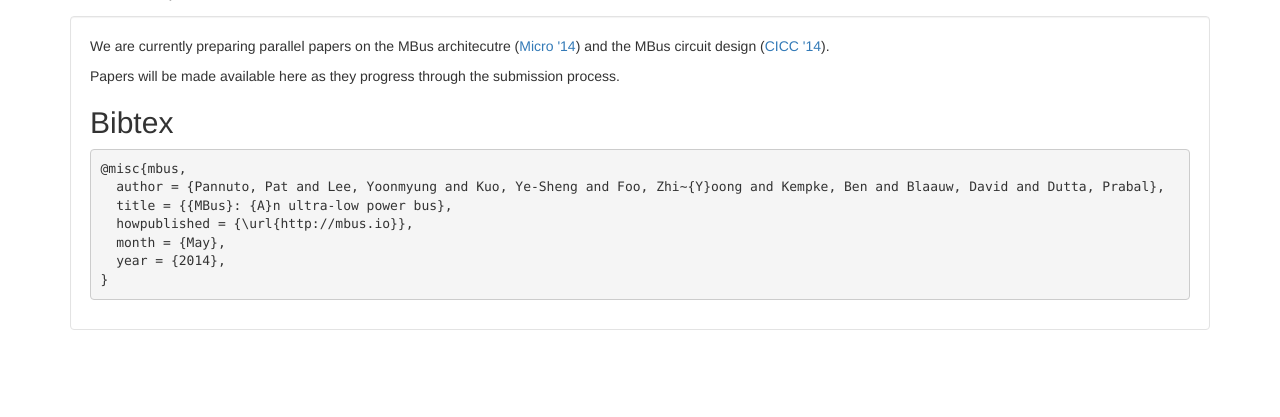
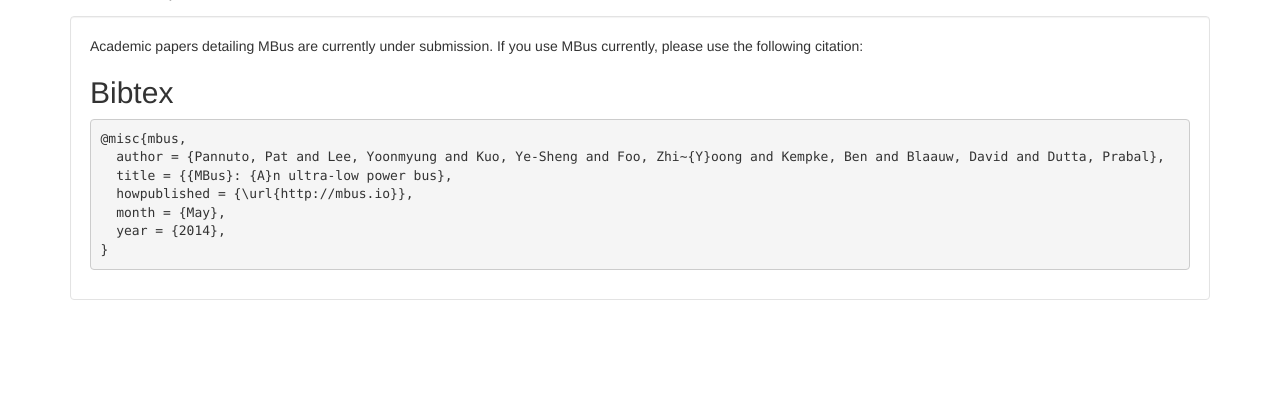
Before and after one commit to lab11/mbus.io, a Python web app: template mbus/templates/paper.mako in a window 1280 px wide. Shown: the part 54-471 px from the top of the page. Run offline with Mako, Linux system fonts and the light colour scheme; the template is opened without the code that fills it, so the values that code supplies are empty; some libraries are stand-ins or nearby versions.

Commit message:
Don't cite conferences directly

```diff
--- a/mbus/templates/paper.mako
+++ b/mbus/templates/paper.mako
@@ -4,6 +4,7 @@
 
 <div class="container">
   <div class="well well-clear">
+    <!--
     <p>
       We are currently preparing parallel papers on the MBus architecutre
       (<a href="http://www.microarch.org/micro47">Micro '14</a>) and the MBus
@@ -11,6 +12,11 @@
     </p>
     <p>
       Papers will be made available here as they progress through the submission process.
+    </p>
+    -->
+    <p>
+      Academic papers detailing MBus are currently under submission. If you use
+      MBus currently, please use the following citation:
     </p>
     <h2>Bibtex</h2>
     <pre>
```
